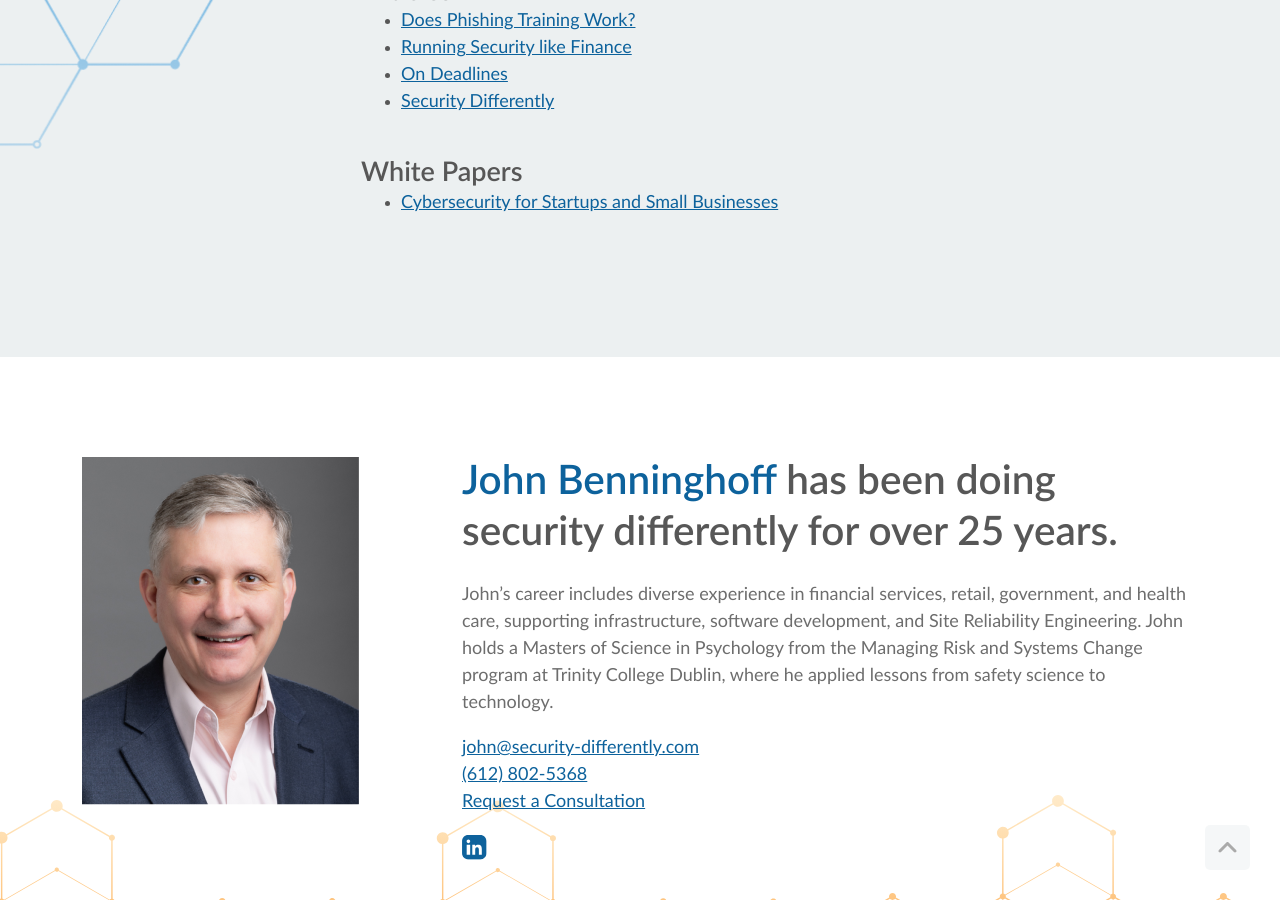
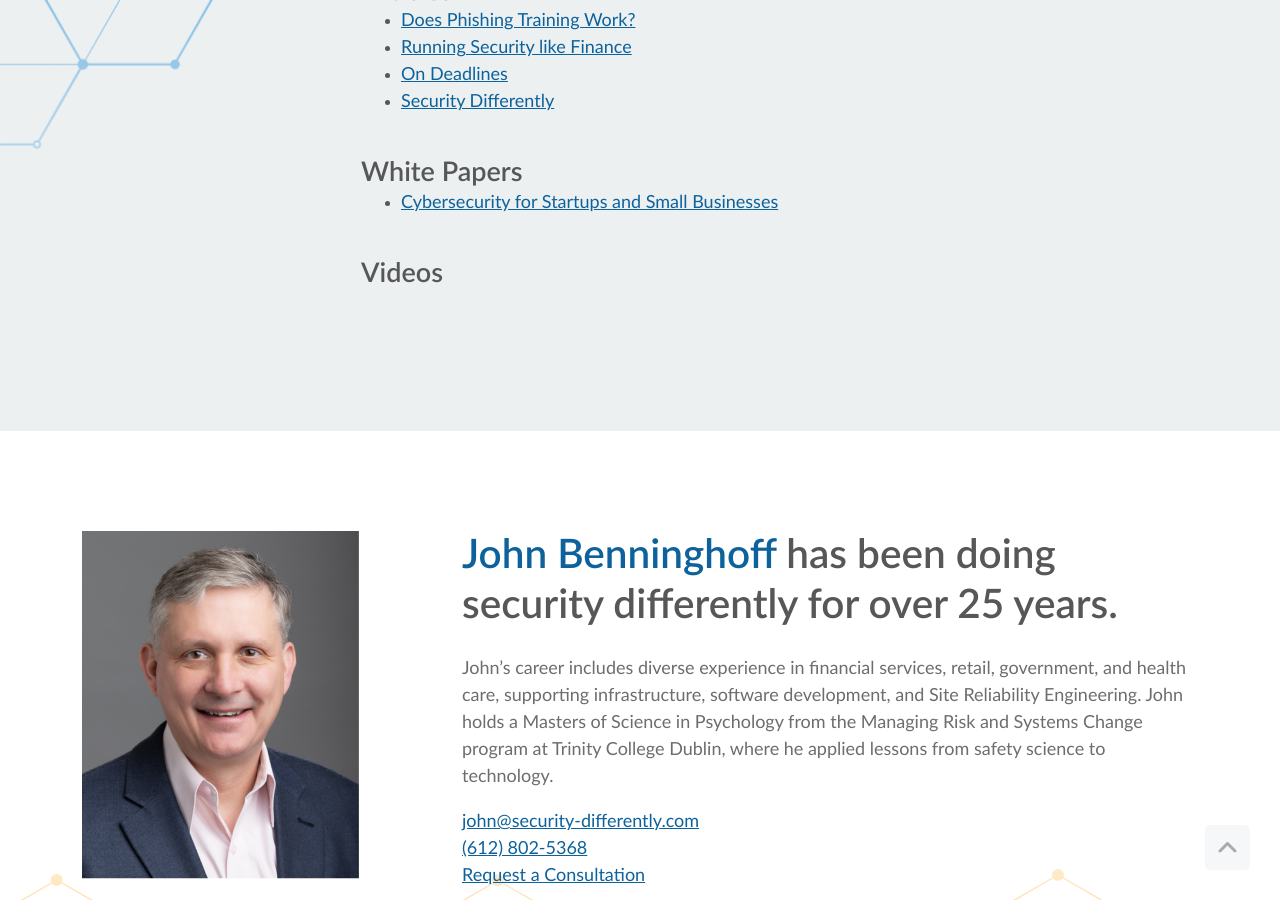
Before and after one commit to security-differently/security-differently.github.io, a Jekyll site: the page built from index.md, in a window 1280 px wide and 900 px high, scrolled down 4919 px. Built offline with Jekyll 4.4.1, drawn with Linux system fonts in a browser that asks for light colours; some web fonts are replaced.

Commit message:
Add Videos section

```diff
--- a/_layouts/default.html
+++ b/_layouts/default.html
@@ -349,6 +349,15 @@
                 </li>
               {% endfor %}
             </ul>
+            <h4>{{ page.resource-type-three }}</h4>
+            {% assign sd_posts = site.posts | where: "tags", "video" %}
+            <ul>
+              {% for post in sd_posts %}
+                <li>
+                  <a href="{{ post.url }}">{{ post.title }}</a>
+                </li>
+              {% endfor %}
+            </ul>
           </div>
         </div>
       </div>
--- a/index.md
+++ b/index.md
@@ -58,6 +58,7 @@ service-four: <h4>Consulting</h4><p>Need something else? We can be your trusted
 resources-title: Resources
 resource-type-one: Articles
 resource-type-two: White Papers
+resource-type-three: Videos
 
 contact-title: <em>John Benninghoff</em> has been doing security differently for over 25 years.
 contact-content: <p>John’s career includes diverse experience in financial services, retail, government, and health care, supporting infrastructure, software development, and Site Reliability Engineering. John holds a Masters of Science in Psychology from the Managing Risk and Systems Change program at Trinity College Dublin, where he applied lessons from safety science to technology.</p>
```
